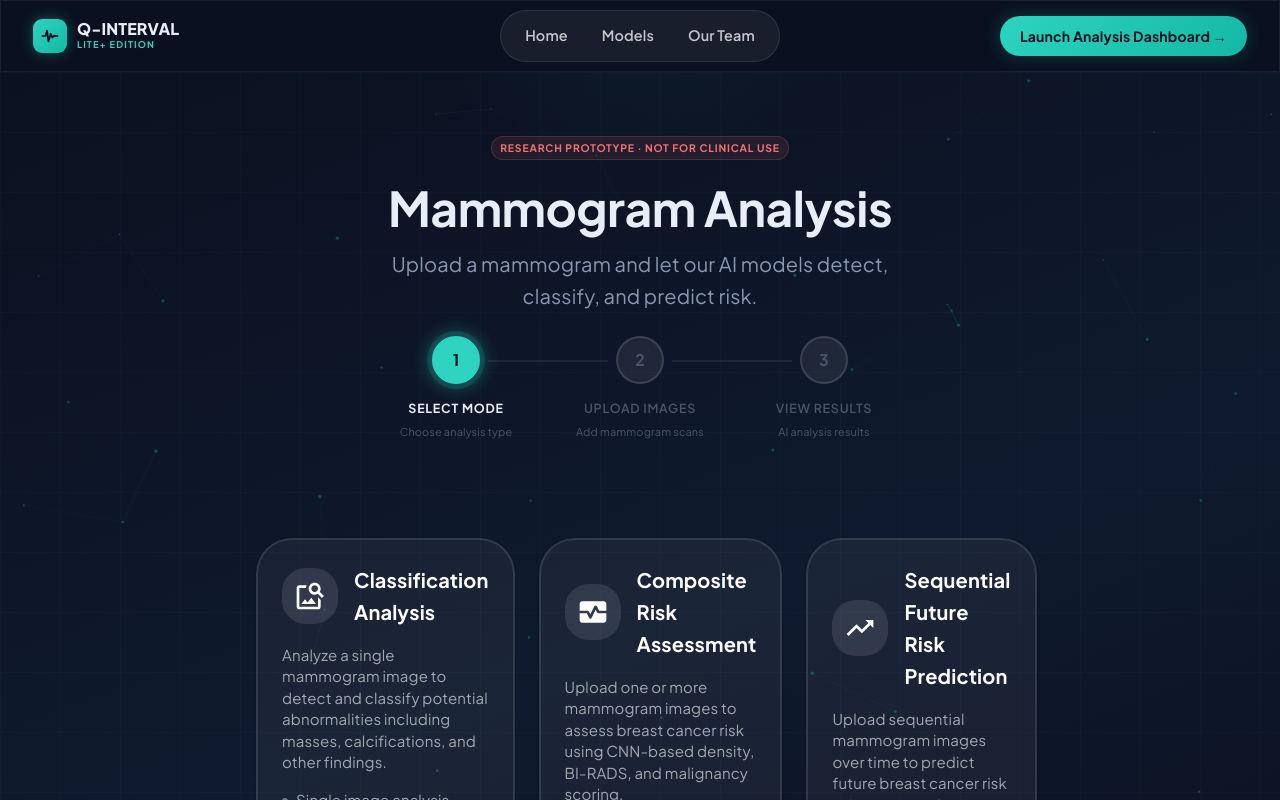
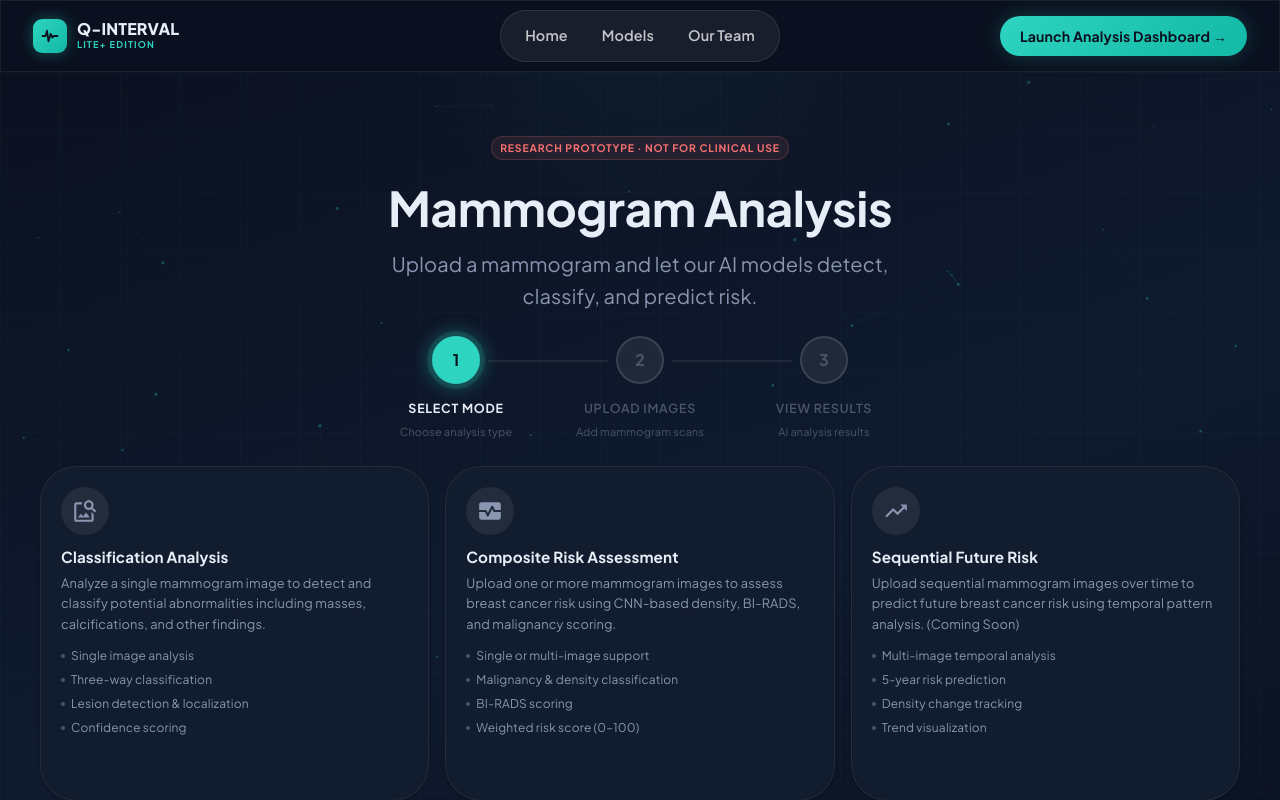
Before and after one commit to Nico-Gerber/Q-INTERVAL-Lite, a React (Create React App) app: page /Analysis in a window 1280 px wide. Shown: the top 800 px of the page. Built offline with nearby package versions, Linux system fonts and the light colour scheme.

Commit message:
Update modeselect.jsx
Updated UI and inclusion of third mode.

```diff
--- a/src/components/modeselect.jsx
+++ b/src/components/modeselect.jsx
@@ -1,19 +1,18 @@
-import React, { useCallback, useState } from 'react';
-import { Box, Container, Typography, Paper, Alert } from '@mui/material';
+import React, { useState } from 'react';
+import { Box, Container, Typography, Paper, Alert, Button } from '@mui/material';
 import {
   ImageSearch as ClassificationIcon,
   TrendingUp as RiskIcon,
   MonitorHeart as MammoRiskIcon,
 } from '@mui/icons-material';
 
-import { Button } from '@mui/material';
-
 const MODES = [
   {
     id: 'classification',
     title: 'Classification Analysis',
     description: 'Analyze a single mammogram image to detect and classify potential abnormalities including masses, calcifications, and other findings.',
-        icon: <ClassificationIcon sx={{ fontSize: 32 }} />,
+    icon: <ClassificationIcon sx={{ fontSize: 26 }} />,
+    color: 'primary',
     features: [
       'Single image analysis',
       'Three-way classification',
@@ -25,7 +24,8 @@ const MODES = [
     id: 'mammo-risk',
     title: 'Composite Risk Assessment',
     description: 'Upload one or more mammogram images to assess breast cancer risk using CNN-based density, BI-RADS, and malignancy scoring.',
-        icon: <MammoRiskIcon sx={{ fontSize: 32 }} />,
+    icon: <MammoRiskIcon sx={{ fontSize: 26 }} />,
+    color: 'warning',
     features: [
       'Single or multi-image support',
       'Malignancy & density classification',
@@ -33,12 +33,12 @@ const MODES = [
       'Weighted risk score (0–100)',
     ],
   },
-
   {
     id: 'future-risk',
-        title: 'Sequential Future Risk Prediction',
-        description: `Upload sequential mammogram images over time to predict future breast cancer risk using temporal pattern analysis..... (Coming Soon)`,
-        icon: <RiskIcon sx={{ fontSize: 32 }} />,
+    title: 'Sequential Future Risk',
+    description: 'Upload sequential mammogram images over time to predict future breast cancer risk using temporal pattern analysis. (Coming Soon)',
+    icon: <RiskIcon sx={{ fontSize: 26 }} />,
+    color: 'secondary',
     features: [
       'Multi-image temporal analysis',
       '5-year risk prediction',
@@ -49,19 +49,16 @@ const MODES = [
 ];
 
 export default function ModeSelect({ selectedMode, onModeSelect, setActiveStep }) {
-
   const [status, setStatus] = useState(false);
 
   return (
-
-        <Container maxWidth="mx">
+    <Container maxWidth="xl">
       <Box sx={{
         display: 'grid',
         gridTemplateColumns: { xs: '1fr', md: '1fr 1fr 1fr' },
-                gap: 3,
-                padding: 10,
-                paddingLeft: 27,
-                paddingRight: 27,
+        gap: 2,
+        pt: 1,
+        pb: 0.5,
       }}>
         {MODES.map((mode) => {
           const isSelected = selectedMode === mode.id;
@@ -69,107 +66,121 @@ export default function ModeSelect({ selectedMode, onModeSelect, setActiveStep }
             <Paper
               key={mode.id}
               onClick={() => { onModeSelect(mode.id); setStatus(false); }}
-                            elevation={isSelected ? 4 : 1}
+              elevation={isSelected ? 6 : 1}
               sx={{
-
-                                p: 3,
+                p: 2.5,
                 cursor: 'pointer',
-                                height: 370,
                 borderRadius: 3,
-                                border: isSelected
-                                    ? '2px solid #64B5F6'
-                                    : '2px solid rgba(255,255,255,0.1)',
+                border: '1px solid',
+                borderColor: isSelected ? `${mode.color}.main` : 'divider',
                 backgroundColor: isSelected
-                                    ? 'rgba(100,181,246,0.2)'
-                                    : 'rgba(255,255,255,0.05)',
-                                transition: 'all 0.2s ease',
+                  ? (theme) => `${theme.palette[mode.color].main}12`
+                  : 'background.paper',
+                transition: 'all 0.22s ease',
+                display: 'flex',
+                flexDirection: 'column',
                 '&:hover': {
-                                    border: '2px solid rgba(100,181,246,0.5)',
-                                    backgroundColor: 'rgba(100,181,246,0.05)',
-                                    transform: 'translateY(-4px)',
-                                    boxShadow: '0 8px 24px rgba(0,0,0,0.3)',
+                  borderColor: `${mode.color}.main`,
+                  backgroundColor: (theme) => `${theme.palette[mode.color].main}0C`,
+                  transform: 'translateY(-3px)',
+                  boxShadow: (theme) =>
+                    `0 8px 28px rgba(0,0,0,0.35), 0 0 0 1px ${theme.palette[mode.color].main}25`,
                 },
               }}
             >
-                            {/* Icon + Title */}
-                            <Box sx={{ display: 'flex', alignItems: 'center', gap: 2, mb: 2 }}>
+              {/* Stacked icon */}
               <Box sx={{
-                                    width: 56,
-                                    height: 56,
+                width: 48,
+                height: 48,
                 borderRadius: 2,
-                                    backgroundColor: isSelected ? '#64B5F6' : 'rgba(255,255,255,0.1)',
+                backgroundColor: isSelected
+                  ? `${mode.color}.main`
+                  : 'rgba(255,255,255,0.07)',
                 display: 'flex',
                 alignItems: 'center',
                 justifyContent: 'center',
-                                    color: 'white',
-                                    flexShrink: 0,
+                color: isSelected ? `${mode.color}.contrastText` : 'text.secondary',
+                mb: 1.5,
+                transition: 'all 0.22s ease',
               }}>
                 {mode.icon}
               </Box>
-                                <Typography variant="h6" sx={{ color: 'white', fontWeight: 700 }}>
+
+              {/* Title */}
+              <Typography sx={{
+                color: 'text.primary',
+                fontWeight: 700,
+                fontSize: '0.95rem',
+                mb: 0.75,
+                lineHeight: 1.3,
+              }}>
                 {mode.title}
               </Typography>
-                            </Box>
 
               {/* Description */}
-                            <Typography variant="body2" sx={{ color: 'rgba(255,255,255,0.6)', mb: 2, textAlign: 'left', fontSize: 15 }}>
+              <Typography variant="body2" sx={{
+                color: 'text.secondary',
+                lineHeight: 1.6,
+                fontSize: '0.8rem',
+                mb: 1.5,
+              }}>
                 {mode.description}
               </Typography>
 
-                            {/* Features */}
-                            <Box sx={{ display: 'flex', flexDirection: 'column', gap: 0.8, alignItems: 'flex-start', }}>
+              {/* Feature bullets */}
+              <Box sx={{ display: 'flex', flexDirection: 'column', gap: 0.5, flex: 1 }}>
                 {mode.features.map((feature) => (
-                                    <Box key={feature} sx={{ display: 'flex', alignItems: 'center', gap: 1, }}>
+                  <Box key={feature} sx={{ display: 'flex', alignItems: 'center', gap: 0.75 }}>
                     <Box sx={{
-                                            width: 6,
-                                            height: 6,
+                      width: 4,
+                      height: 4,
                       borderRadius: '50%',
-                                            backgroundColor: isSelected ? '#64B5F6' : 'rgba(255,255,255,0.4)',
+                      backgroundColor: isSelected ? `${mode.color}.main` : 'text.disabled',
                       flexShrink: 0,
+                      transition: 'background-color 0.2s ease',
                     }} />
-                                        <Typography variant="caption" sx={{ color: 'rgba(255,255,255,0.6)', fontSize: 15 }}>
+                    <Typography variant="caption" sx={{ color: 'text.secondary', fontSize: '0.75rem' }}>
                       {feature}
                     </Typography>
                   </Box>
                 ))}
               </Box>
 
-                            {/* Selected indicator */}
-                            {isSelected && (
+              {/* Selected indicator — always reserves space */}
               <Box sx={{
-                                    mt: 2,
-                                    pt: 2,
-                                    borderTop: '1px solid rgba(100,181,246,0.3)',
+                mt: 1.5,
+                pt: 1.25,
+                borderTop: '1px solid',
+                borderColor: isSelected
+                  ? (theme) => `${theme.palette[mode.color].main}30`
+                  : 'divider',
                 display: 'flex',
                 alignItems: 'center',
-                                    gap: 1,
+                gap: 0.75,
+                visibility: isSelected ? 'visible' : 'hidden',
               }}>
-                                    <Box sx={{ width: 8, height: 8, borderRadius: '50%', backgroundColor: '#64B5F6' }} />
-                                    <Typography variant="caption" sx={{ color: '#64B5F6', fontWeight: 600 }}>
+                <Box sx={{ width: 6, height: 6, borderRadius: '50%', backgroundColor: `${mode.color}.main` }} />
+                <Typography variant="caption" sx={{ color: `${mode.color}.main`, fontWeight: 600, fontSize: '0.72rem' }}>
                   Selected
                 </Typography>
               </Box>
-                            )}
             </Paper>
           );
         })}
       </Box>
 
       {status && (
-                <Alert severity="warning" sx={{ mt: 0 }}>
-                    Please select an analysis mode
+        <Alert severity="warning" sx={{ mt: 1.5 }}>
+          Please select an analysis mode to continue
         </Alert>
       )}
-            <Container maxWidth="lg" sx={{ display: 'flex', justifyContent: 'space-between', alignItems: 'center', mt: 0 }}>
-                <Button disabled></Button>
 
-                {selectedMode ? (<Button variant="contained" onClick={() => setActiveStep(prev => prev + 1)}>Next</Button>) : (<Button variant="contained" onClick={() => setStatus(true)} sx={{ opacity: 0.3 }} >Next</Button>)}
+      <Box sx={{ display: 'flex', justifyContent: 'center', mt: 2 }}>
+        {selectedMode
+          ? <Button variant="contained" size="large" onClick={() => setActiveStep(prev => prev + 1)} sx={{ px: 5, fontWeight: 700 }}>Continue →</Button>
+          : <Button variant="contained" size="large" onClick={() => setStatus(true)} sx={{ px: 5, fontWeight: 700, opacity: 0.35 }}>Continue →</Button>
+        }
+      </Box>
     </Container>
-
-
-
-
-
-        </Container >
   );
 }
```
Lines whose indentation alone changed are shown as unchanged.
